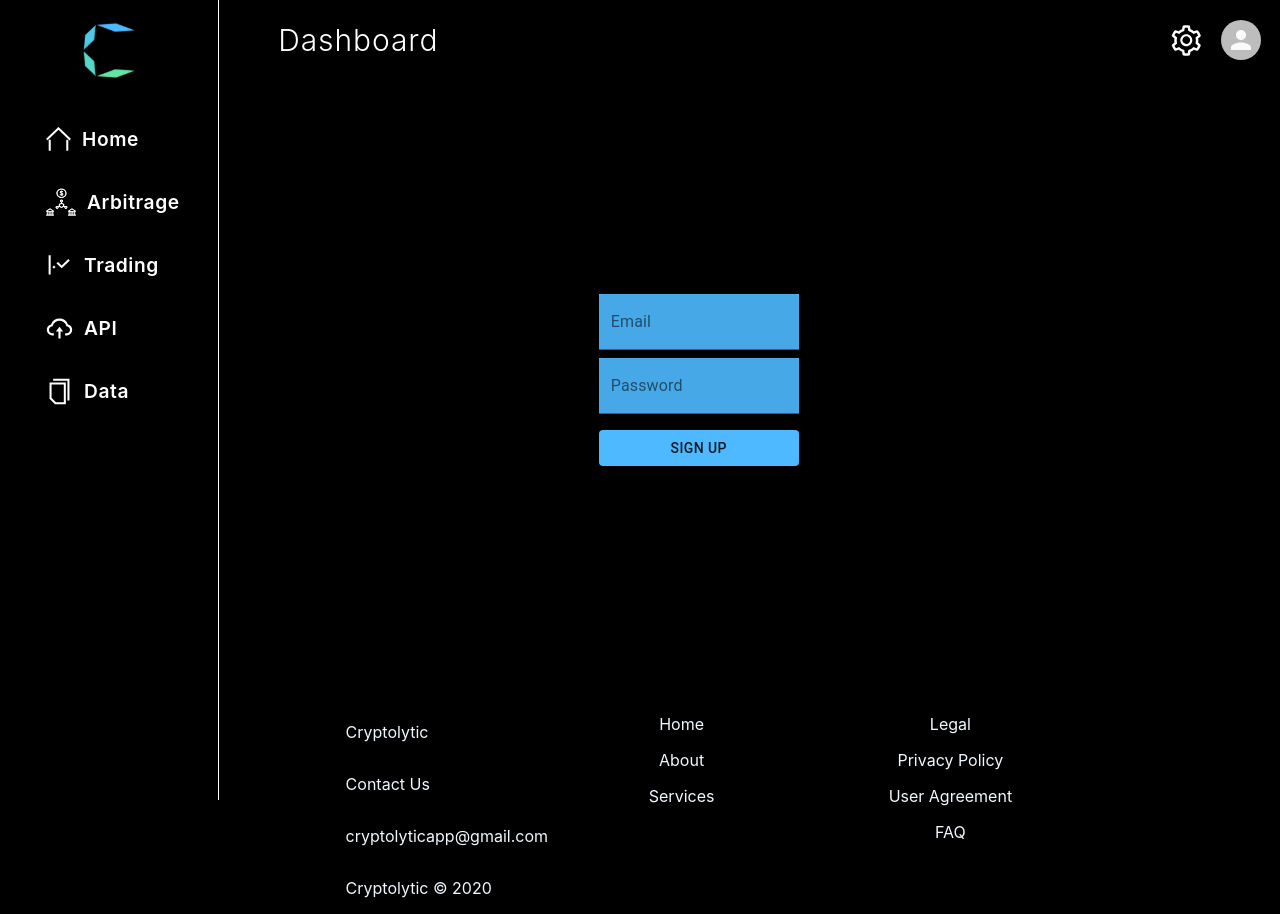
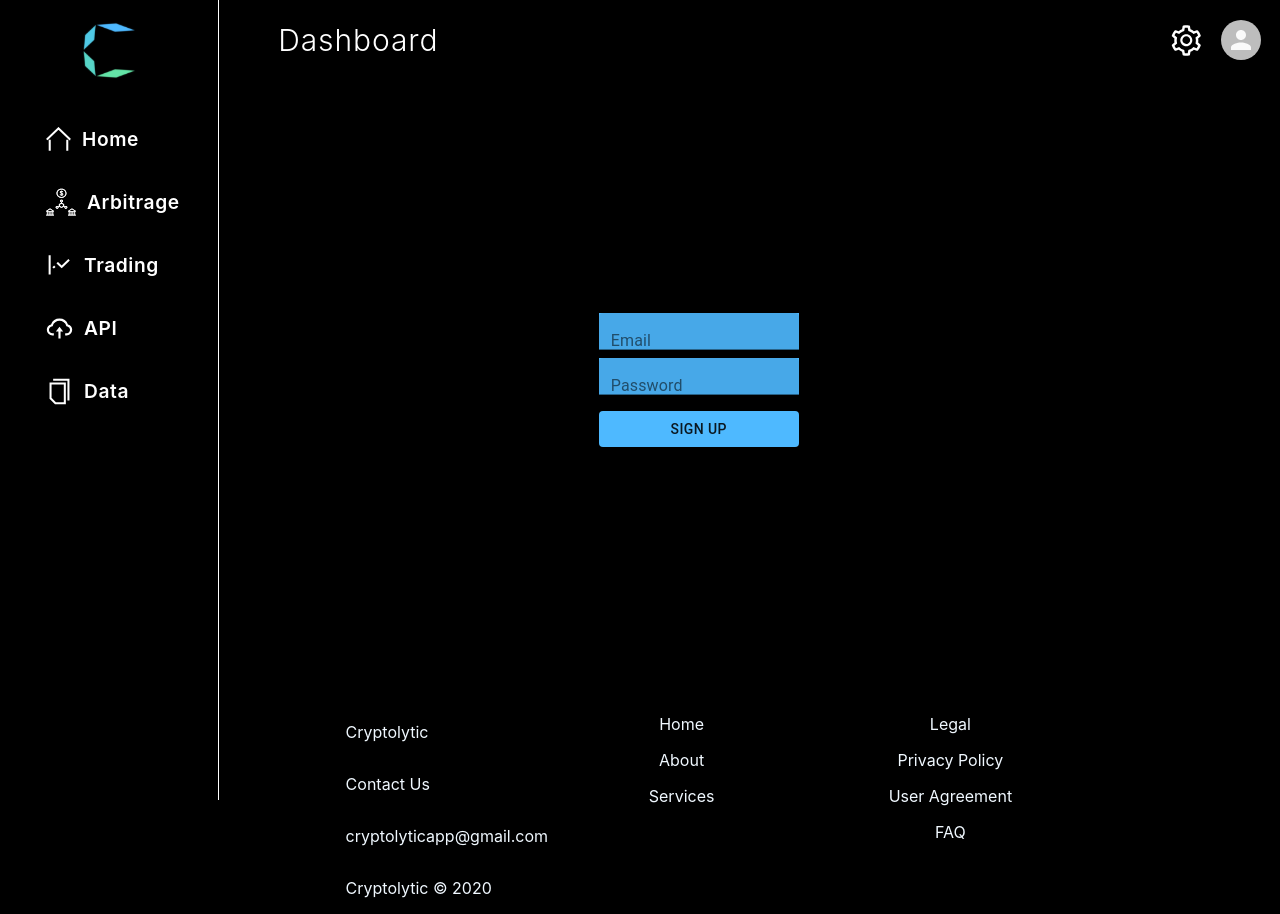
Before and after one commit to BloomTech-Labs/cryptolytic-fe, a React (Create React App) app: page /signup in a window 1280 px wide. Built offline with nearby package versions, Linux system fonts and the light colour scheme; no server answers.

Commit message:
some style to sign up

```diff
--- a/src/index.css
+++ b/src/index.css
@@ -30,3 +30,10 @@ td img {
     align-items: center;
 
 }
+
+.signupForm input {
+  height: 0px;
+  width: 100%;
+  border-radius: 5px;
+
+}
```
